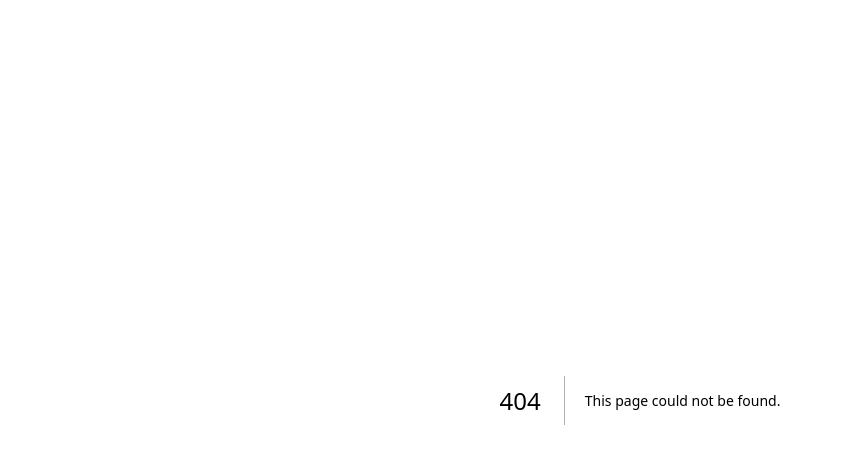
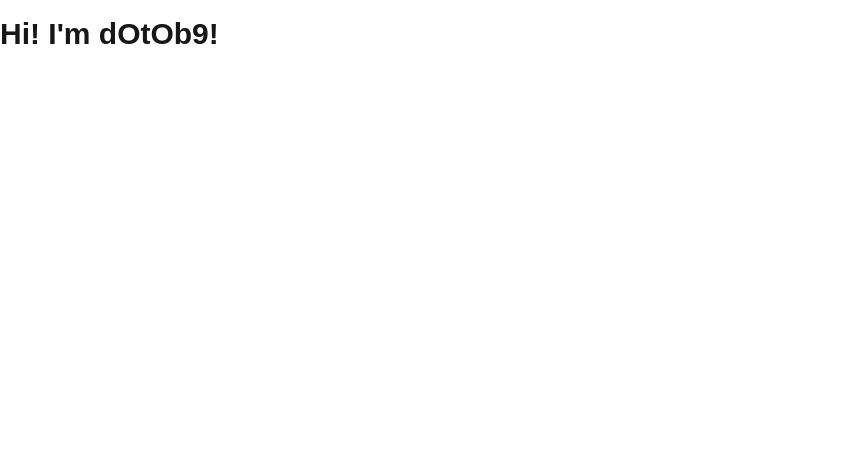
Before and after one commit to dOtOb9/profile, a Next.js app: page /profile in a window 1280 px wide. Before the commit this address had no page. Shown: the top 464 px of the page, without its empty margins (0-841 px from the left). Built offline with nearby package versions, Linux system fonts and the light colour scheme.

Commit message:
add prifile mdx file

```diff
--- /dev/null
+++ b/src/app/profile/page.mdx
@@ -0,0 +1 @@
+# Hi! I'm dOtOb9!
--- a/src/mdx-components.tsx
+++ b/src/mdx-components.tsx
@@ -2,6 +2,9 @@ import type { MDXComponents } from 'mdx/types'
 
 export function useMDXComponents(components: MDXComponents): MDXComponents {
   return {
+    h1: (props) => <h1 className="text-3xl font-bold my-4 " {...props} />,
+    h2: (props) => <h2 className="text-2xl font-semibold my-3" {...props} />,
+    h3: (props) => <h3 className="text-xl font-medium my-2" {...props} />,
     ...components,
   }
 }
```
